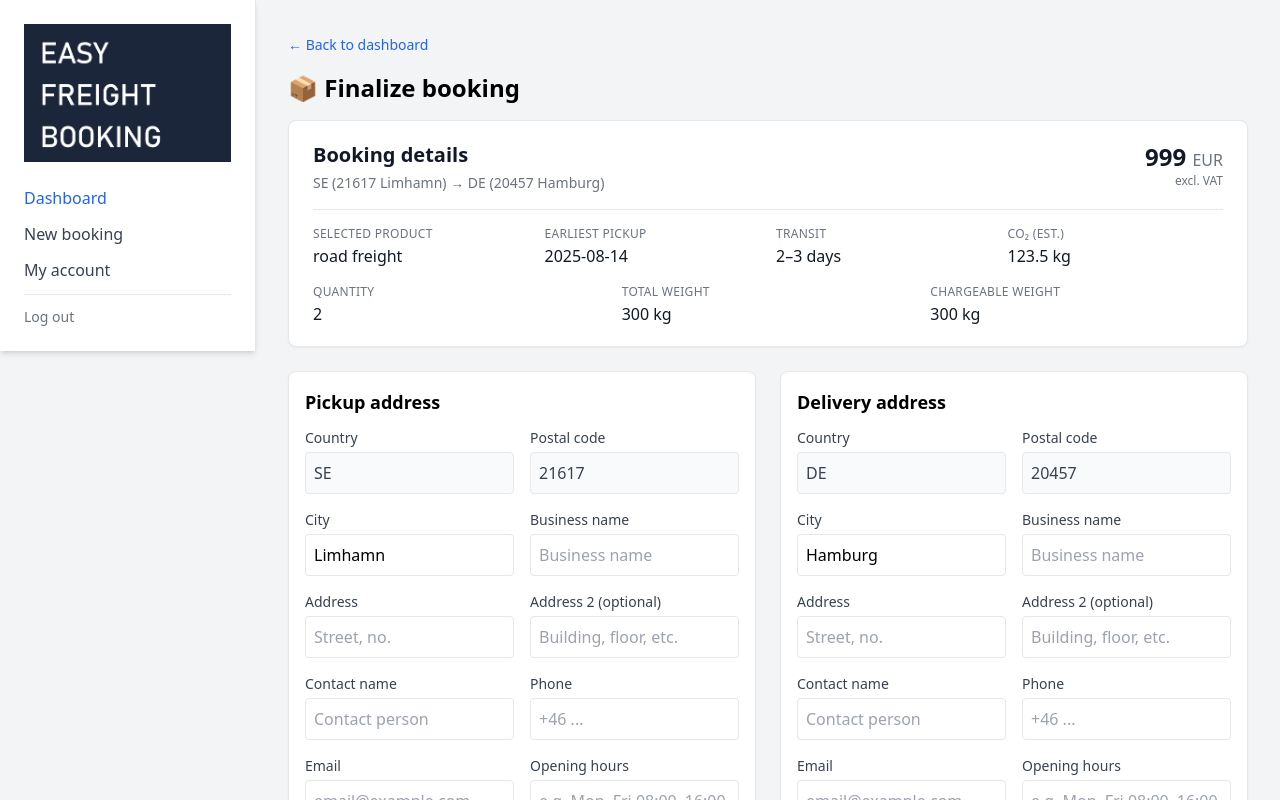
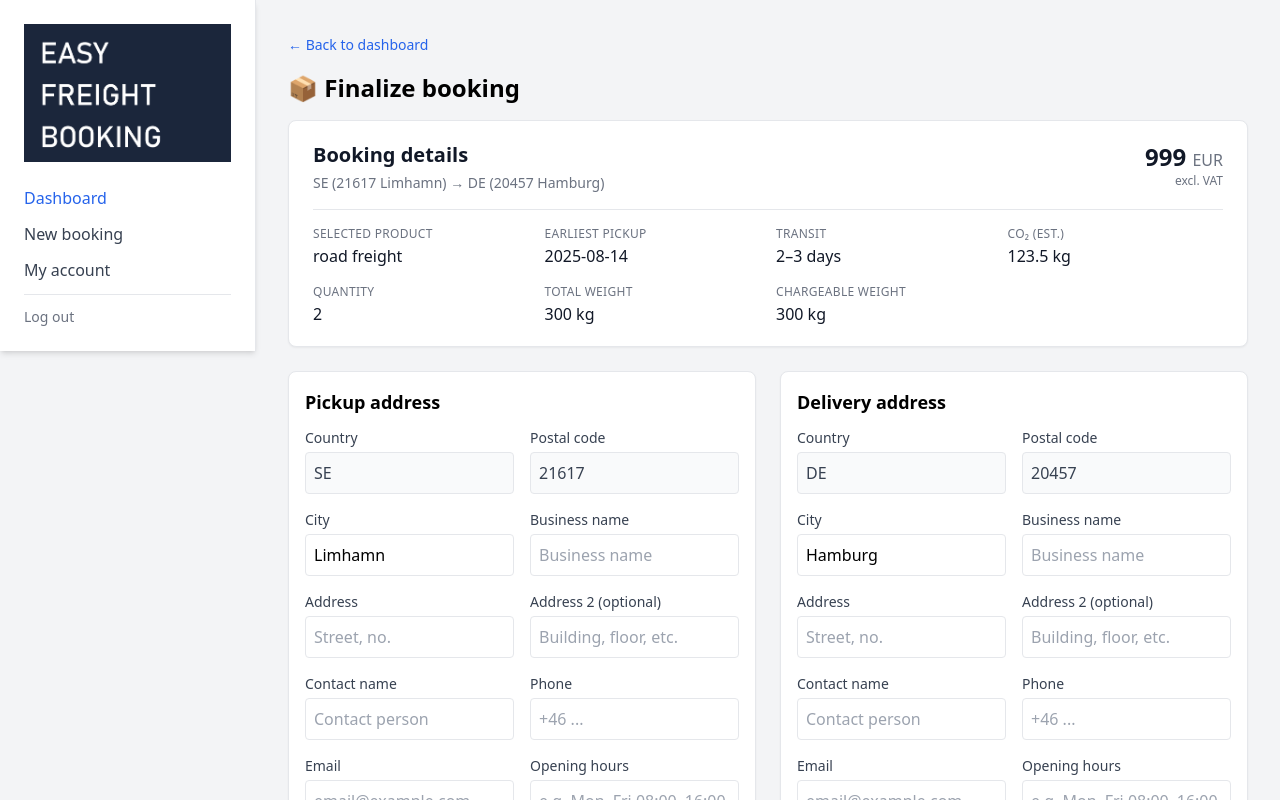
Before and after one commit to henrikmalmberg/easyfreightbooking-dashboard, a React (Vite) app: page /confirm in a window 1280 px wide. Shown: the top 800 px of the page. Built offline with nearby package versions, Linux system fonts and the light colour scheme.

Commit message:
Update BookingForm.jsx

```diff
--- a/src/BookingForm.jsx
+++ b/src/BookingForm.jsx
@@ -24,6 +24,7 @@ function SummaryHeader({ search, option }) {
         </div>
       </div>
 
+{/* Översta raden */}
 <div className="mt-4 border-t pt-4 grid grid-cols-1 md:grid-cols-4 gap-4">
   <InfoItem label="Selected product" value={option.mode.replace("_", " ")} />
   <InfoItem label="Earliest pickup" value={option.earliest_pickup_date} />
@@ -41,7 +42,8 @@ function SummaryHeader({ search, option }) {
   />
 </div>
 
-      <div className="mt-4 grid grid-cols-1 md:grid-cols-3 gap-4">
+{/* Andra raden */}
+<div className="mt-4 grid grid-cols-1 md:grid-cols-4 gap-4">
   <InfoItem
     label="Quantity"
     value={String(
@@ -58,11 +60,12 @@ function SummaryHeader({ search, option }) {
     )} kg`}
   />
   <InfoItem
-          label="Chargeable weight"
+    label="Chargeable weight" // <-- ändrad rubrik
     value={`${Math.round(search.chargeableWeight)} kg`}
-          //emphasize
   />
+  <div /> {/* Tom för att fylla ut sista kolumnen */}
 </div>
+
     </section>
   );
 }
```
Lines whose indentation alone changed are shown as unchanged.
